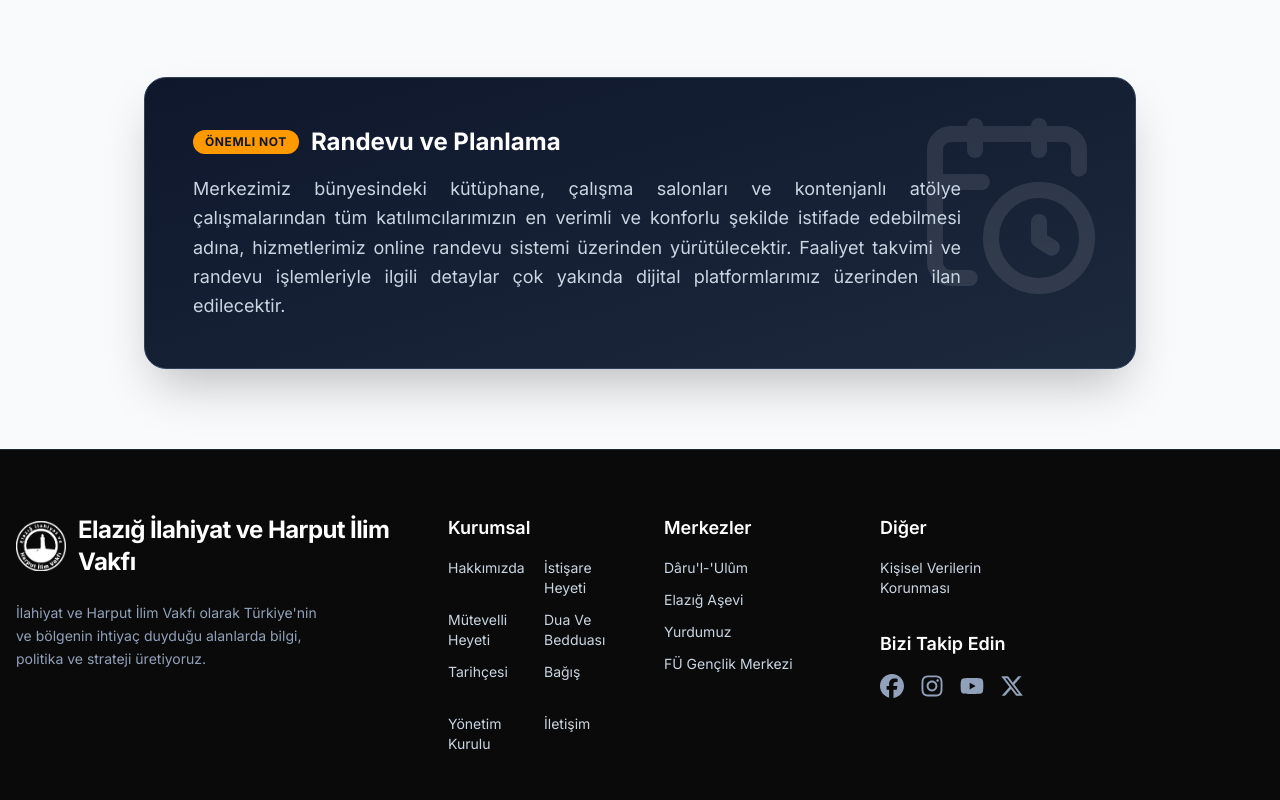
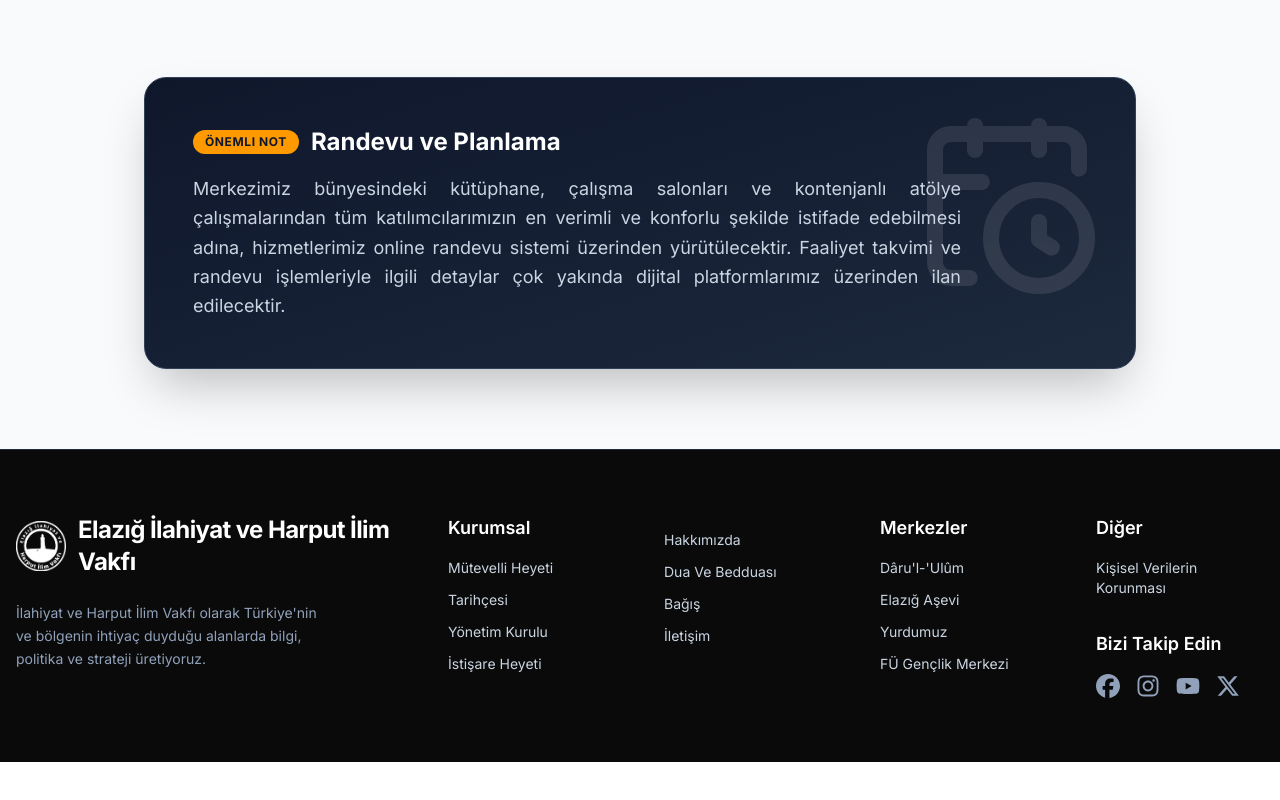
Before and after one commit to sayyid211/Ilahiyat_vakfi, a Next.js app in the folder frontend/: page /en/ilim-ve-kultur-evi in a window 1280 px wide. Shown: the part 3060-3860 px from the top of the page. After the commit the page ends 3822 px from the top, so only its background shows below. Built offline with nearby package versions, Linux system fonts and the light colour scheme.

Commit message:
adjust footer

```diff
--- a/frontend/components/layout/footer.tsx
+++ b/frontend/components/layout/footer.tsx
@@ -35,12 +35,17 @@ export function Footer() {
           {/* Column 2: Kurumsal */}
           <div>
             <h3 className="text-white font-semibold mb-4 text-lg">Kurumsal</h3>
-            <ul className="grid grid-cols-2 grid-rows-4 grid-flow-col gap-x-6 gap-y-3 text-sm">
-              <li><Link href="/hakkimizda" className="hover:text-white transition-colors">Hakkımızda</Link></li>
+            <ul className="space-y-3 text-sm">
               <li><Link href="/mutevelli-heyeti" className="hover:text-white transition-colors">Mütevelli Heyeti</Link></li>
               <li><Link href="/tarihcesi" className="hover:text-white transition-colors">Tarihçesi</Link></li>
               <li><Link href="/yonetim-kurulu" className="hover:text-white transition-colors">Yönetim Kurulu</Link></li>
               <li><Link href="/istisare-heyeti" className="hover:text-white transition-colors">İstişare Heyeti</Link></li>
+            </ul>
+          </div>
+          <div>
+            <h3 className="text-white font-semibold mb-4 text-lg"> </h3>
+            <ul className="space-y-3 text-sm">
+              <li><Link href="/hakkimizda" className="hover:text-white transition-colors">Hakkımızda</Link></li>
               <li><Link href="/dua-ve-bedduasi" className="hover:text-white transition-colors">Dua Ve Bedduası</Link></li>
               <li><Link href="/bagis" className="hover:text-white transition-colors">Bağış</Link></li>
               <li><Link href="/iletisim" className="hover:text-white transition-colors">İletişim</Link></li>
```
